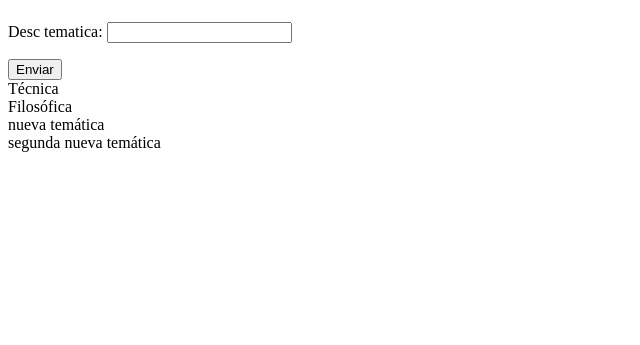
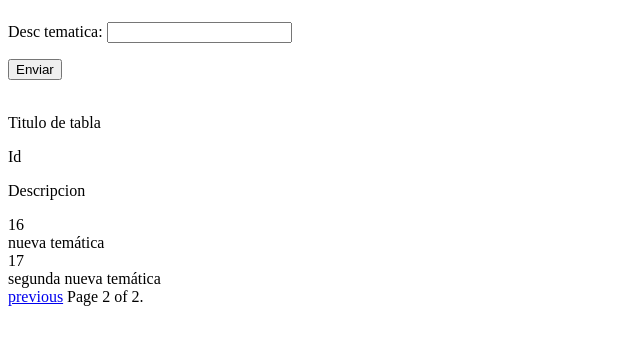
Before and after one commit to florenllanos/djangotestapp, a Django app: page /gesevent/tematica/crear/?pagina=2 in a window 1280 px wide. Shown: the part 58-403 px from the top of the page, without its empty margins (0-640 px from the left). Run offline with Django 3.2, Linux system fonts and the light colour scheme; data comes from the database, SQL or seed files in the repository; both versions use the stored data as it was after the commit.

Commit message:
Pagination
Add a simple way for pagination of a table results.

```diff
--- a/gesevent/templates/gesevent/tematica_crear.html
+++ b/gesevent/templates/gesevent/tematica_crear.html
@@ -2,12 +2,50 @@
 {% block title %}Crear tematica{% endblock %}
 {% block content %}
   <form action="" method="post">{% csrf_token %}
-    {{ form.as_p }}
-    <input type="submit" value="Enviar"/>
+    <div id="form">
+        {{ form.as_p }}
+        <input type="submit" value="Enviar"/>
+    </div>
+    <br/>
+    <div id="tematica_results" class="result">
+        <div class="table">
+            <div class="title">
+                <p>Titulo de tabla</p>
+            </div>
+            <div class="header">
+                <div class="cell">
+                    <p>Id</p>
+                </div>
+                <div class="cell">
+                    <p>Descripcion</p>
+                </div>
+            </div>
+            <div class="row">
+                {% for res in tematica_res %}
+                    <div class="cell">
+                        {{ res.id }}
+                    </div>
+                    <div class="cell">
+                        {{ res.desc_tematica }}
+                    </div>
+                {% endfor %}
+            </div>
+            <div class="pagination">
+              <span class="step-links">
+                  {% if tematica_res.has_previous %}
+                      <a href="?pagina={{ tematica_res.previous_page_number }}">previous</a>
+                  {% endif %}
+
+                  <span class="current">
+                      Page {{ tematica_res.number }} of {{ tematica_res.paginator.num_pages }}.
+                  </span>
+
+                  {% if tematica_res.has_next %}
+                      <a href="?pagina={{ tematica_res.next_page_number }}">next</a>
+                  {% endif %}
+              </span>
+          </div>
+        </div>
+    </div>
   </form>
-  <div id="tematica_results">
-      {% for res in tematica_res %}
-        {{ res.desc_tematica }}</br>
-      {% endfor %}
-  </div>
 {% endblock %}
--- a/gesevent/views.py
+++ b/gesevent/views.py
@@ -1,3 +1,4 @@
+from django.core.paginator import Paginator, EmptyPage, PageNotAnInteger
 from django.shortcuts import render_to_response, redirect
 from django.template import RequestContext
 from gesevent.form import TematicaForm
@@ -14,6 +15,15 @@ def tematica_crear(request):
     else:
         form = TematicaForm()
         tematica_res = Tematica.objects.all()
+        paginator = Paginator(tematica_res, 2)
+
+        pagina = request.GET.get('pagina')
+        try:
+            tematica_res_pag = paginator.page(pagina)
+        except PageNotAnInteger:
+            tematica_res_pag = paginator.page(1)
+        except EmptyPage:
+            tematica_res_pag = paginator.page(paginator.num_pages)
     return render_to_response('gesevent/tematica_crear.html',
-                              {'form': form, 'tematica_res': tematica_res},
+                              {'form': form, 'tematica_res': tematica_res_pag},
                               context_instance=RequestContext(request))
```
Also changed, not shown: djangotest.sqlite3, 1 other file.
